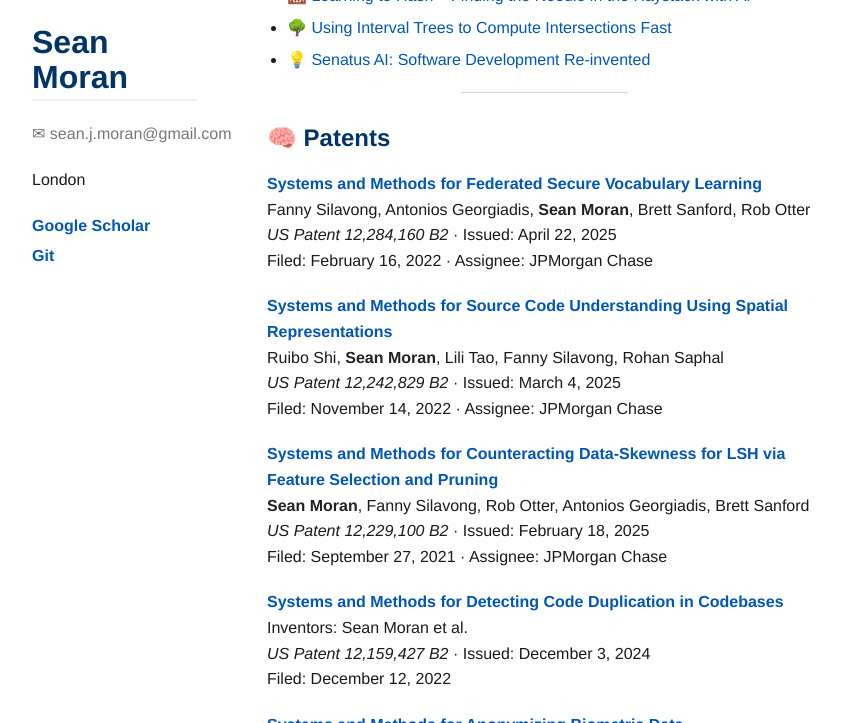
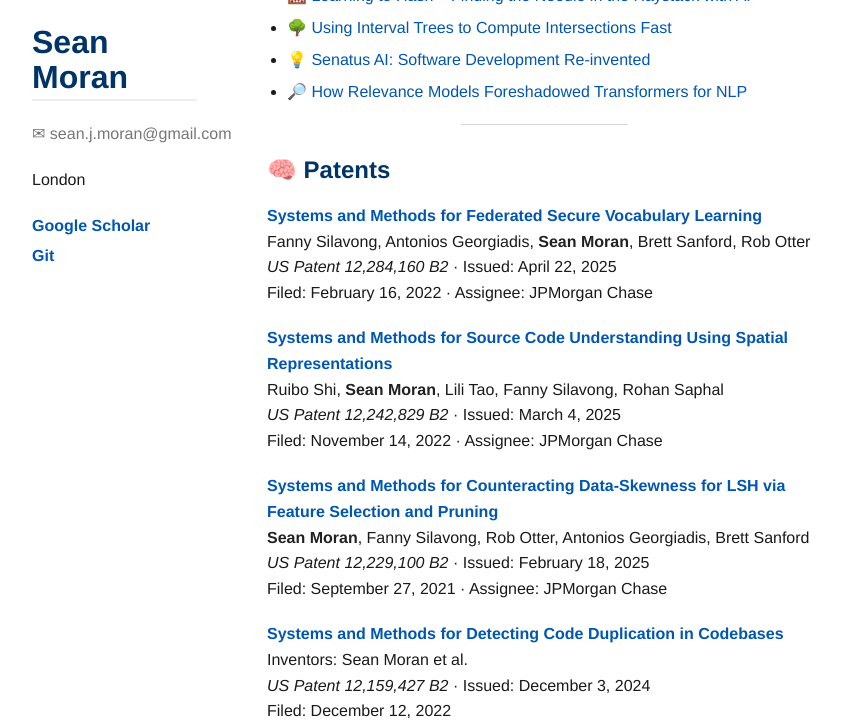
Before and after one commit to sjmoran/sjmoran.github.io, a Jekyll site: the page built from index.md, in a window 1280 px wide and 900 px high, scrolled down 870 px, cut to the strip 177-900 px from the top of the window. Shown: the whole strip, without its empty margins (8-849 px from the left). Built offline with Jekyll 4.4.1, drawn with Linux system fonts in a browser that asks for light colours.

Commit message:
Update side-projects.html

```diff
--- a/_includes/side-projects.html
+++ b/_includes/side-projects.html
@@ -23,5 +23,6 @@
   <li><a href="https://medium.com/@sean.j.moran/learning-to-hash-finding-the-needle-in-the-haystack-with-ai-24a15f85de0e">🧮 Learning to Hash – Finding the Needle in the Haystack with AI</a></li>
   <li><a href="https://medium.com/@sean.j.moran/using-interval-trees-to-compute-interval-intersections-fast-e37213a39391">🌳 Using Interval Trees to Compute Intersections Fast</a></li>
   <li><a href="https://www.jpmorgan.com/technology/technology-blog/senatus-ai">💡 Senatus AI: Software Development Re-invented</a></li>
+  <li><a href="https://medium.com/@sean.j.moran/how-relevance-models-foreshadowed-transformers-for-nlp-2d2250d7fb10">🔎 How Relevance Models Foreshadowed Transformers for NLP</a></li>
 </ul>
 <hr>
```
Lines whose indentation alone changed are shown as unchanged.
